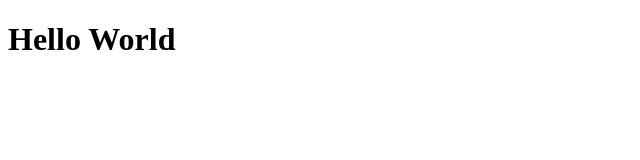
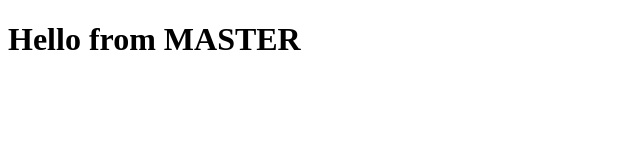
Before and after one commit to Zainab-Shakil/webapp-project, a plain HTML site: page index.html in a window 1280 px wide. Shown: the whole page, without its empty margins (0-640 px from the left). Drawn offline with Linux system fonts and the light colour scheme.

Commit message:
Edit from master branch

```diff
--- a/index.html
+++ b/index.html
@@ -4,6 +4,6 @@
   <title>My Web App</title>
 </head>
 <body>
-  <h1>Hello World</h1>
+  <h1>Hello from MASTER</h1>
 </body>
 </html>
```
